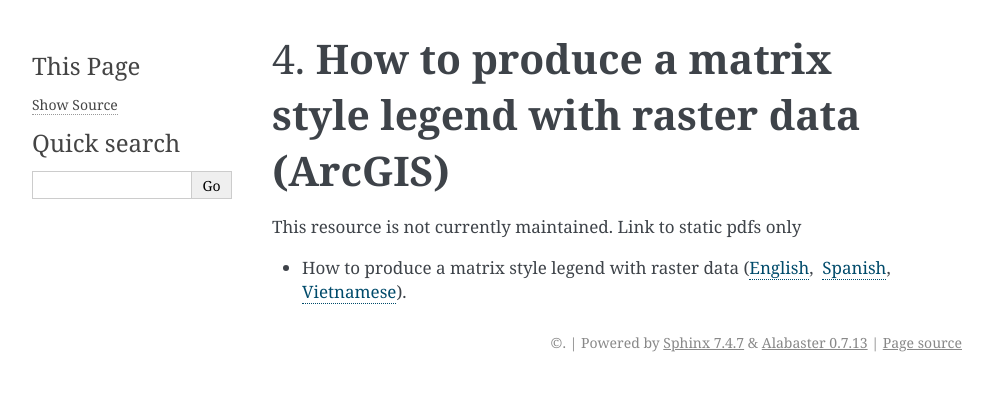
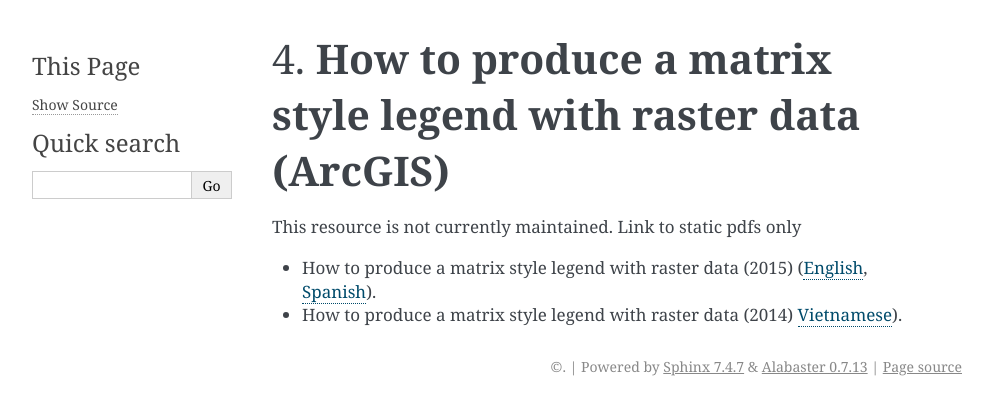
Before and after one commit to corinnar/GIS_tutorials, a Sphinx documentation site: the page built from docs/source/MatrixLegend_ArcGIS.rst, in a window 1280 px wide. Shown: the top 415 px of the page, without its empty margins (148-1141 px from the left). Built offline with Sphinx 7.4.7, drawn with Linux system fonts in a browser that asks for light colours; pages that are not in the unit, such as notebooks, are missing from menus.

Commit message:
Update MatrixLegend_ArcGIS.rst

```diff
--- a/docs/source/MatrixLegend_ArcGIS.rst
+++ b/docs/source/MatrixLegend_ArcGIS.rst
@@ -4,4 +4,5 @@
 
 This resource is not currently maintained. Link to static pdfs only
 
-- How to produce a matrix style legend with raster data (`English <https://github.com/corinnar/GIS_tutorials/blob/main/docs/source/media/materials/pdfs/10_MatrixStyleLegendProductionUsingArcGIS_v1_0.pdf>`__,  `Spanish <https://github.com/corinnar/GIS_tutorials/blob/main/docs/source/media/materials/pdfs/10_MatrixStyleLegendProductionUsingArcGIS_v1_0_Spanish_format_170531.pdf>`__,  `Vietnamese <https://github.com/corinnar/GIS_tutorials/blob/main/docs/source/media/materials/pdfs/10_Matrix%20style%20map%20tutorial_VN.pdf>`__).
+- How to produce a matrix style legend with raster data (2015) (`English <https://github.com/corinnar/GIS_tutorials/blob/main/docs/source/media/materials/pdfs/10_MatrixStyleLegendProductionUsingArcGIS_v1_0.pdf>`__,  `Spanish <https://github.com/corinnar/GIS_tutorials/blob/main/docs/source/media/materials/pdfs/10_MatrixStyleLegendProductionUsingArcGIS_v1_0_Spanish_format_170531.pdf>`__).
+- How to produce a matrix style legend with raster data (2014) `Vietnamese <https://github.com/corinnar/GIS_tutorials/blob/main/docs/source/media/materials/pdfs/10_Matrix%20style%20map%20tutorial_VN.pdf>`__).
```
